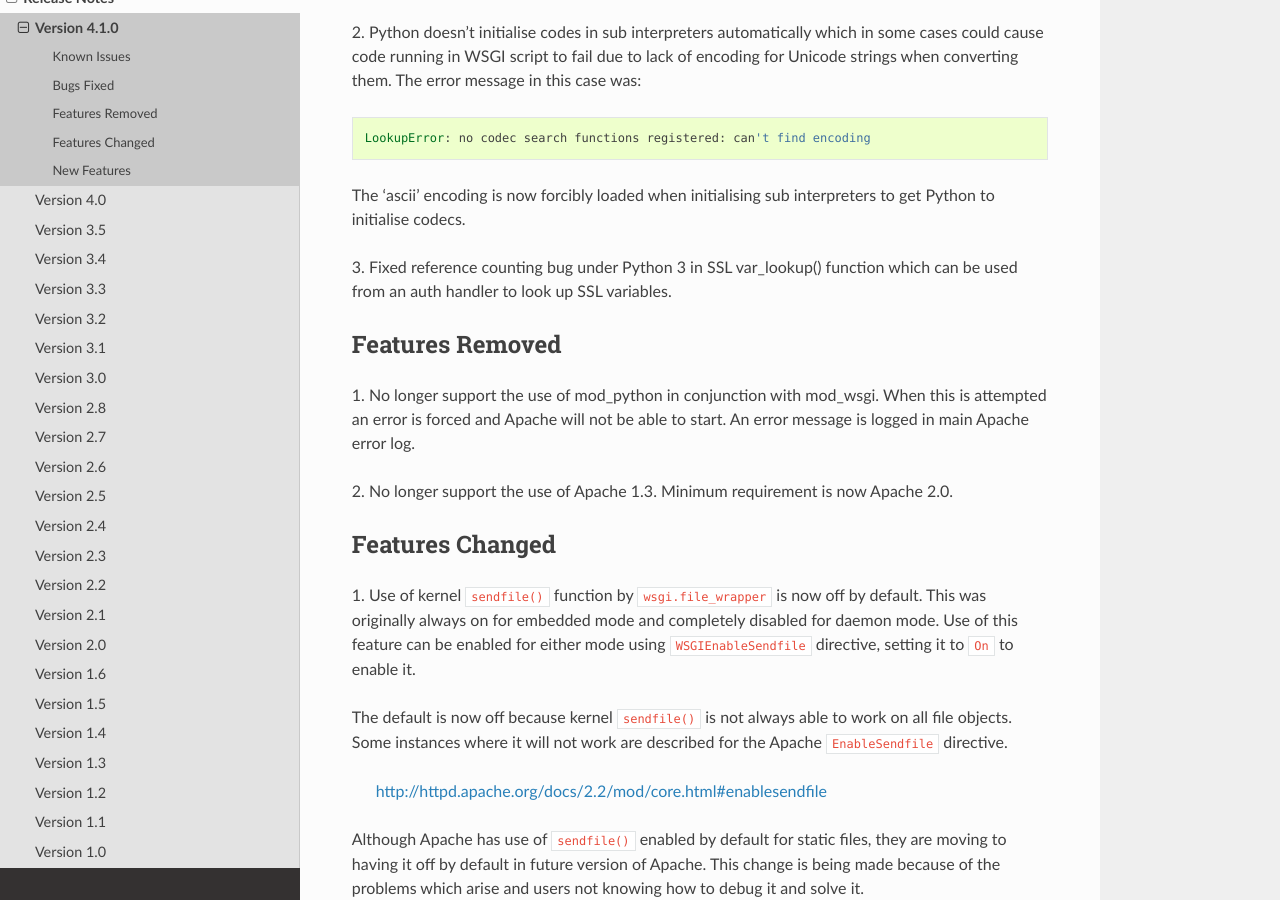
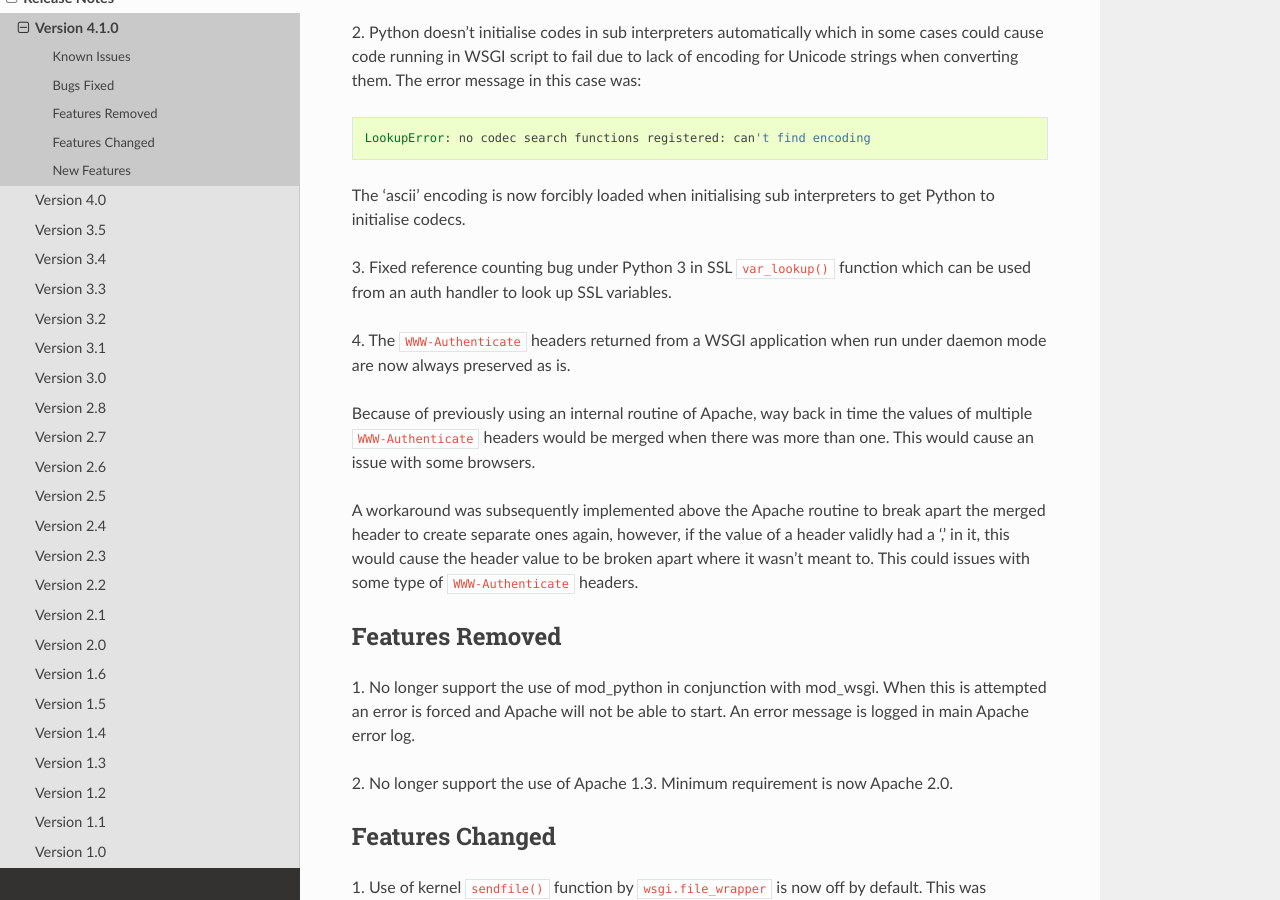
Before and after one commit to GrahamDumpleton/mod_wsgi, a Sphinx documentation site: the page built from docs/release-notes/version-4.1.0.rst, in a window 1280 px wide and 900 px high, scrolled down 947 px. Built offline with Sphinx 7.4.7 and the Read the Docs theme 2.0.0, drawn with Linux system fonts in a browser that asks for light colours.

Commit message:
Document change for WWW-Authenticate handling bug. #4

```diff
--- a/docs/release-notes/version-4.1.0.rst
+++ b/docs/release-notes/version-4.1.0.rst
@@ -49,8 +49,21 @@ in this case was::
 The 'ascii' encoding is now forcibly loaded when initialising sub interpreters
 to get Python to initialise codecs.
 
-3. Fixed reference counting bug under Python 3 in SSL var_lookup() function
-which can be used from an auth handler to look up SSL variables.
+3. Fixed reference counting bug under Python 3 in SSL ``var_lookup()``
+function which can be used from an auth handler to look up SSL variables.
+
+4. The ``WWW-Authenticate`` headers returned from a WSGI application when
+run under daemon mode are now always preserved as is.
+
+Because of previously using an internal routine of Apache, way back in time
+the values of multiple ``WWW-Authenticate`` headers would be merged when
+there was more than one. This would cause an issue with some browsers.
+
+A workaround was subsequently implemented above the Apache routine to break
+apart the merged header to create separate ones again, however, if the
+value of a header validly had a ',' in it, this would cause the header
+value to be broken apart where it wasn't meant to. This could issues with
+some type of ``WWW-Authenticate`` headers.
 
 Features Removed
 ----------------
```
